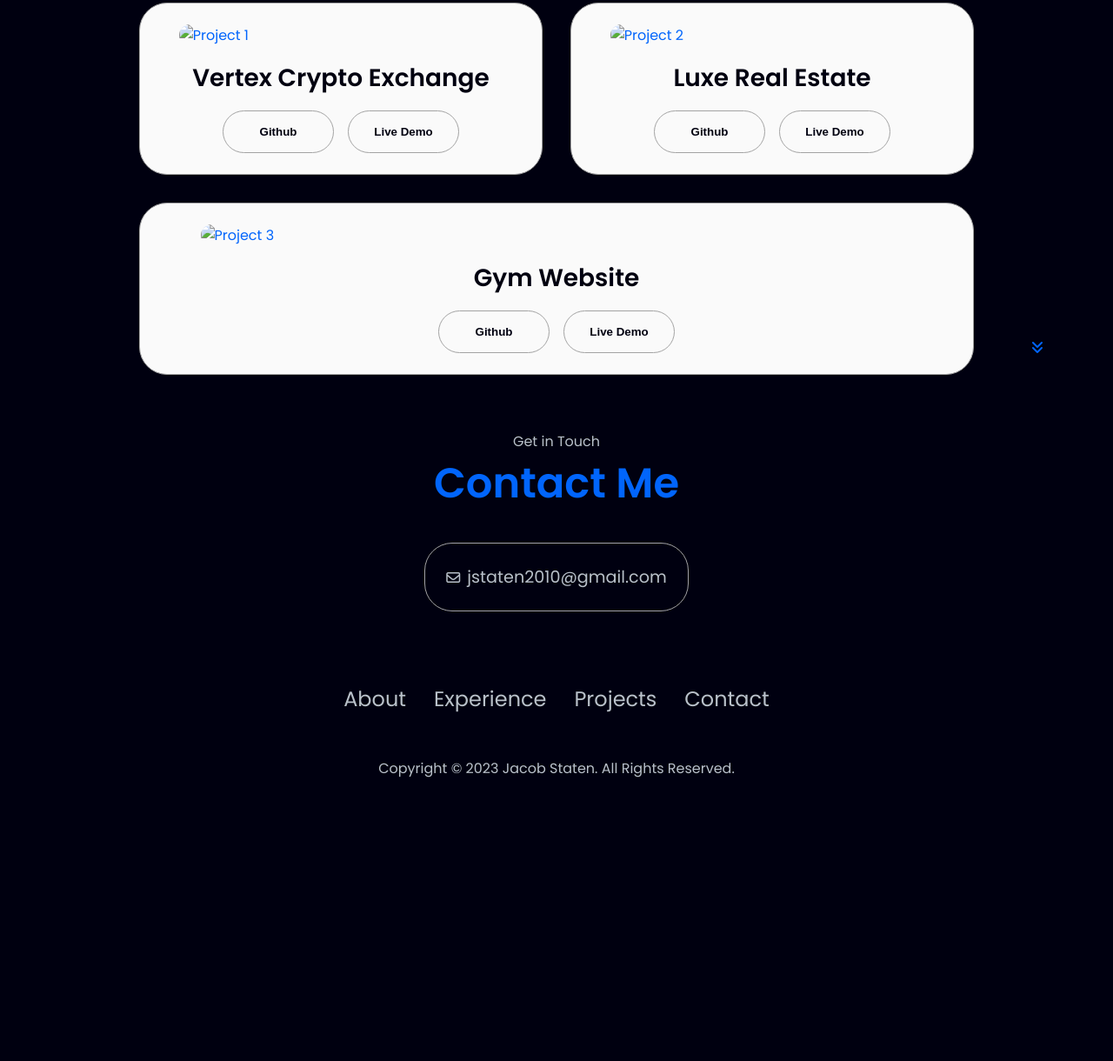
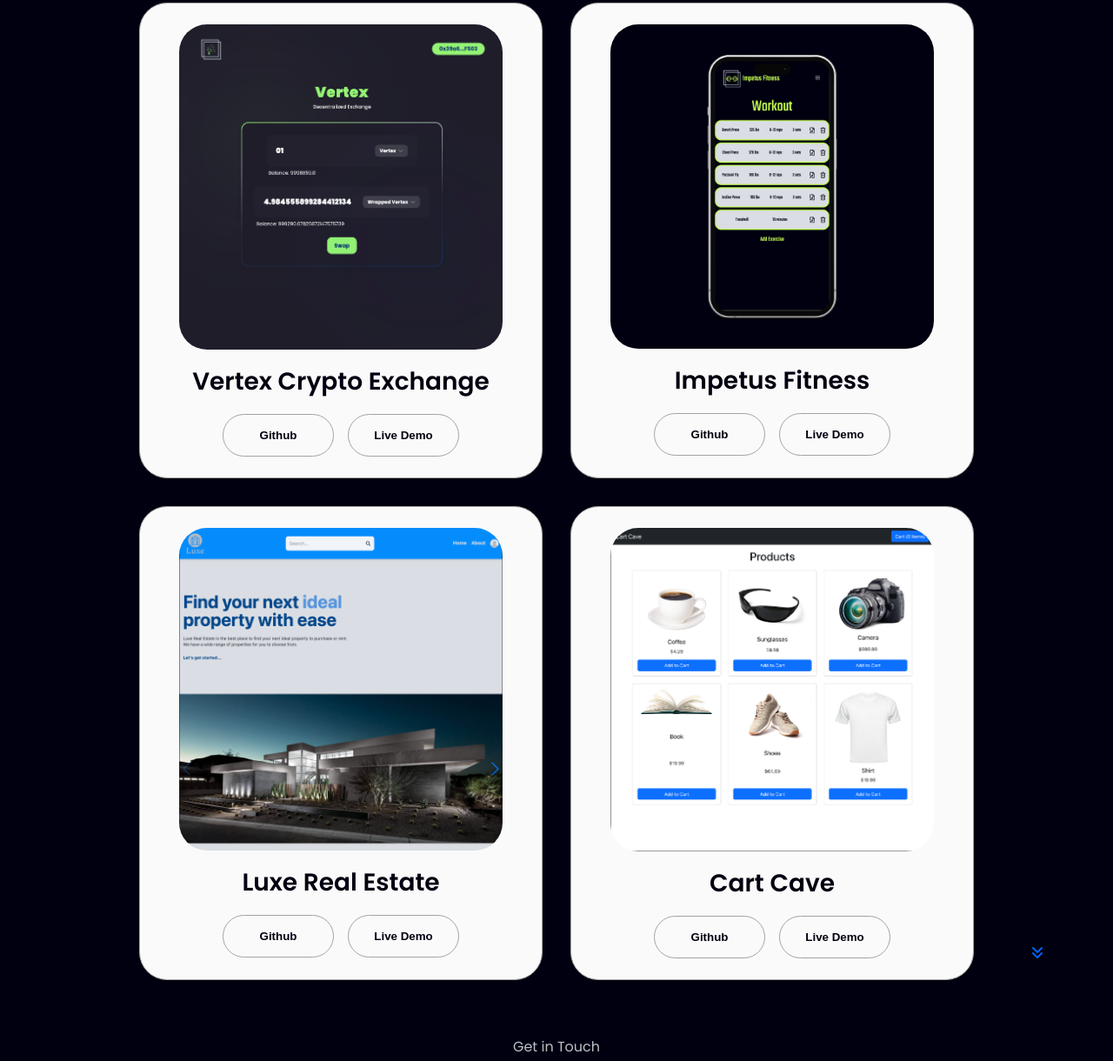
Before and after one commit to jscoding10/portfolio-website, a plain HTML site: page index.html in a window 1280 px wide. Shown: the part 2590-3810 px from the top of the page at 87% size. Before the commit the page ends 3533 px from the top, so only its background shows below. Drawn offline with nearby package versions, Linux system fonts and the light colour scheme.

Commit message:
Prepare portfolio site for deployment

```diff
--- a/index.html
+++ b/index.html
@@ -53,7 +53,7 @@
         <div class="btn-container">
           <button
             class="btn btn-color-2"
-            onclick="window.open('./assets/resume-example.pdf')"
+            onclick="window.open('./assets/jacob-staten-resume.pdf')"
           >
             Download CV
           </button>
@@ -62,20 +62,7 @@
           </button>
         </div>
         <div id="socials-container">
-          <!-- <img
-            src="./assets/linkedin.png"
-            alt="My LinkedIn profile"
-            class="icon"
-            onclick="location.href='https://linkedin.com/'"
-          /> -->
-          <!-- <img
-            src="./assets/github.png"
-            alt="My Github profile"
-            class="icon"
-            onclick= "location.href='https://github.com/jscoding10'"
-          /> -->
           <i class="devicon-github-original icon" onclick= "javascript:location.href='https://github.com/jscoding10'"></i>
-          <!-- <i class="fa-brands fa-linkedin-in icon" onclick="javascript:location.href='https://github.com/jscoding10'"></i> -->
         </div>
       </div>
     </section>
@@ -85,11 +72,6 @@
       <h1 class="title">About Me</h1>
       <div class="section-container">
         <div class="section__pic-container">
-          <!-- <img
-            src="./assets/jacob-about.png"
-            alt="Jacob picture"
-            class="about-pic"
-          /> -->
         </div>
         <div class="about-details-container">
           <div class="about-containers">
@@ -114,13 +96,7 @@
           </div>
           <div class="text-container">
             <p>
-              <!-- Lorem ipsum dolor sit amet consectetur adipisicing elit. Hic quis
-              reprehenderit et laborum, rem, dolore eum quod voluptate
-              exercitationem nobis, nihil esse debitis maxime facere minus sint
-              delectus velit in eos quo officiis explicabo deleniti dignissimos.
-              Eligendi illum libero dolorum cum laboriosam corrupti quidem,
-              reiciendis ea magnam? Nulla, impedit fuga! -->
-              I began software engineering work as an intern for a federal law enforcement agency. I helped computer scientists on the cyber squad build applications with HTML, CSS, and JavaScript and databases on the intranet to assist with investigations. I then continued to hone my skills by building full-stack web applications and learning new programming languages, frameworks, libraries, and databases. After taking time to pursue a career in forensic science at my local police department, I desire to return to software engineering work. Whether I am working out or watching a movie, I am constantly pondering what problems I can solve through software engineering. I am a passionate software engineer who will do whatever it takes to find an answer. Please take a look at some of my projects below and contact me if you believe I could help you solve your problem through software engineering.
+              I began software engineering work as an intern for a federal law enforcement agency. I helped computer scientists on the Cyber squad build applications, algorithms, and databases to assist with investigations regarding ransomware, money laundering, and child sexual abuse materials. I continued to hone my skills by building full-stack web applications and learning new programming languages, frameworks, libraries, and databases. After taking time to pursue a career in forensic science, I desire to return to software engineering work. Whether I am working out or watching a movie, I am constantly pondering what problems I can solve through software engineering. I am a passionate, creative, and detail-oriented software engineer who will do whatever it takes to find an answer. I am interested in full-stack development, blockchain development, and machine learning. Please take a look at some of my projects below and contact me if you believe I could help you solve your problem through software engineering.
             </p>
           </div>
         </div>
@@ -138,7 +114,6 @@
       <div class="experience-details-container">
         <div class="about-containers">
           <div class="details-container">
-            <!-- <h2 class="experience-sub-title">Frontend</h2> -->
             <div class="article-container">
               <article>
                 <img
@@ -148,7 +123,6 @@
                 />
                 <div>
                   <h3>HTML</h3>
-                  <!-- <p>Experienced</p> -->
                 </div>
               </article>
               <article>
@@ -159,7 +133,6 @@
                 />
                 <div>
                   <h3>CSS</h3>
-                  <!-- <p>Experienced</p> -->
                 </div>
               </article>
               <article>
@@ -170,7 +143,6 @@
                 />
                 <div>
                   <h3>JavaScript</h3>
-                  <!-- <p>Experienced</p> -->
                 </div>
               </article>
               <article>
@@ -181,7 +153,6 @@
                 />
                 <div>
                   <h3>React</h3>
-                  <!-- <p>Intermediate</p> -->
                 </div>
               </article>
               <article>
@@ -192,7 +163,6 @@
                 />
                 <div>
                   <h3>Tailwind</h3>
-                  <!-- <p>Intermediate</p> -->
                 </div>
               </article>
               <article>
@@ -203,7 +173,6 @@
                 />
                 <div>
                   <h3>Redux</h3>
-                  <!-- <p>Intermediate</p> -->
                 </div>
               </article>
               <article>
@@ -214,7 +183,6 @@
                 />
                 <div>
                   <h3>Bootstrap</h3>
-                  <!-- <p>Intermediate</p> -->
                 </div>
               </article>
               <article>
@@ -225,7 +193,6 @@
                 />
                 <div>
                   <h3>Next JS</h3>
-                  <!-- <p>Intermediate</p> -->
                 </div>
               </article>
               <article>
@@ -236,7 +203,6 @@
                 />
                 <div>
                   <h3>Photoshop</h3>
-                  <!-- <p>Intermediate</p> -->
                 </div>
               </article>
               <article>
@@ -247,13 +213,11 @@
                 />
                 <div>
                   <h3>Illustrator</h3>
-                  <!-- <p>Intermediate</p> -->
                 </div>
               </article>
             </div>
           </div>
           <div class="details-container">
-            <!-- <h2 class="experience-sub-title">Backend</h2> -->
             <div class="article-container">
               <article>
                 <img
@@ -263,7 +227,6 @@
                 />
                 <div>
                   <h3>Node.js</h3>
-                  <!-- <p>Intermediate</p> -->
                 </div>
               </article>
               <article>
@@ -274,7 +237,6 @@
                 />
                 <div>
                   <h3>MongoDB</h3>
-                  <!-- <p>Intermediate</p> -->
                 </div>
               </article>
               <article>
@@ -285,7 +247,6 @@
                 />
                 <div>
                   <h3>Express</h3>
-                  <!-- <p>Intermediate</p> -->
                 </div>
               </article>
               <article>
@@ -295,8 +256,7 @@
                   class="icon"
                 />
                 <div>
-                  <h3>PostgreeSQL</h3>
-                  <!-- <p>Basic</p> -->
+                  <h3>PostgreSQL</h3>
                 </div>
               </article>
               <article>
@@ -307,7 +267,6 @@
                 />
                 <div>
                   <h3>Firebase</h3>
-                  <!-- <p>Basic</p> -->
                 </div>
               </article>
               <article>
@@ -318,7 +277,6 @@
                 />
                 <div>
                   <h3>MySQL</h3>
-                  <!-- <p>Basic</p> -->
                 </div>
               </article>
               <article>
@@ -329,7 +287,6 @@
                 />
                 <div>
                   <h3>MATLAB</h3>
-                  <!-- <p>Basic</p> -->
                 </div>
               </article>
               <article>
@@ -340,7 +297,6 @@
                 />
                 <div>
                   <h3>Git</h3>
-                  <!-- <p>Intermediate</p> -->
                 </div>
               </article>
               <article>
@@ -351,7 +307,6 @@
                 />
                 <div>
                   <h3>Linux</h3>
-                  <!-- <p>Intermediate</p> -->
                 </div>
               </article>
               <article>
@@ -362,7 +317,6 @@
                 />
                 <div>
                   <h3>Bash</h3>
-                  <!-- <p>Intermediate</p> -->
                 </div>
               </article>
             </div>
@@ -384,8 +338,8 @@
           <div class="details-container color-container">
             <div class="article-container">
               <img
-                src="./assets/project-1.png"
-                alt="Project 1"
+                src="./assets/vertex-portfolio-image.png"
+                alt="Vertex Crypto Exchange"
                 class="project-img"
               />
             </div>
@@ -393,13 +347,13 @@
             <div class="btn-container">
               <button
                 class="btn btn-color-2 project-btn"
-                onclick="location.href='https://github.com/'"
+                onclick="location.href='https://github.com/jscoding10/vertex-decentralized-cryptocurrency-exchange'"
               >
                 Github
               </button>
               <button
                 class="btn btn-color-2 project-btn"
-                onclick="location.href='https://github.com/'"
+                onclick="location.href='https://vertex-decentralized-crypto-exchange.netlify.app/'"
               >
                 Live Demo
               </button>
@@ -408,22 +362,22 @@
           <div class="details-container color-container">
             <div class="article-container">
               <img
-                src="./assets/project-2.png"
-                alt="Project 2"
+                src="./assets/impetus-fitness-portfolio-image.png"
+                alt="Impetus Fitness"
                 class="project-img"
               />
             </div>
-            <h2 class="experience-sub-title project-title">Luxe Real Estate</h2>
+            <h2 class="experience-sub-title project-title">Impetus Fitness</h2>
             <div class="btn-container">
               <button
                 class="btn btn-color-2 project-btn"
-                onclick="location.href='https://github.com/'"
+                onclick="location.href='https://github.com/jscoding10/impetus-fitness'"
               >
                 Github
               </button>
               <button
                 class="btn btn-color-2 project-btn"
-                onclick="location.href='https://github.com/'"
+                onclick="location.href='https://impetus-fitness.onrender.com/'"
               >
                 Live Demo
               </button>
@@ -432,22 +386,46 @@
           <div class="details-container color-container">
             <div class="article-container">
               <img
-                src="./assets/project-3.png"
-                alt="Project 3"
+                src="./assets/luxe-real-estate-portfolio-image.png"
+                alt="Luxe Real Estate"
                 class="project-img"
               />
             </div>
-            <h2 class="experience-sub-title project-title">Gym Website</h2>
+            <h2 class="experience-sub-title project-title">Luxe Real Estate</h2>
             <div class="btn-container">
               <button
                 class="btn btn-color-2 project-btn"
-                onclick="location.href='https://github.com/'"
+                onclick="location.href='https://github.com/jscoding10/luxe-real-estate'"
               >
                 Github
               </button>
               <button
                 class="btn btn-color-2 project-btn"
-                onclick="location.href='https://github.com/'"
+                onclick="location.href='https://luxe-real-estate.onrender.com/'"
+              >
+                Live Demo
+              </button>
+            </div>
+          </div>
+          <div class="details-container color-container">
+            <div class="article-container">
+              <img
+                src="./assets/cart-cave-portfolio-image.png"
+                alt="Project 3"
+                class="project-img"
+              />
+            </div>
+            <h2 class="experience-sub-title project-title">Cart Cave</h2>
+            <div class="btn-container">
+              <button
+                class="btn btn-color-2 project-btn"
+                onclick="location.href='https://github.com/jscoding10/cart-cave'"
+              >
+                Github
+              </button>
+              <button
+                class="btn btn-color-2 project-btn"
+                onclick="location.href='https://cart-cave.onrender.com/'"
               >
                 Live Demo
               </button>
@@ -455,12 +433,6 @@
           </div>
         </div>
       </div>
-      <!-- <img
-        src="./assets/arrow.png"
-        alt="Arrow icon"
-        class="icon arrow"
-        onclick="location.href='./#contact'"
-      /> -->
       <i
         class="fa-solid fa-angles-down icon arrow"
         onclick="location.href='./#contact'"
@@ -473,21 +445,9 @@
       <h1 class="title">Contact Me</h1>
       <div class="contact-info-upper-container">
         <div class="contact-info-container">
-          <!-- <img
-            src="./assets/email.png"
-            alt="Email icon"
-            class="icon contact-icon email-icon"
-          /> -->
           <i class="fa-regular fa-envelope email-icon"></i>
           <p><a href="mailto:jstaten2010@gmail.com">jstaten2010@gmail.com</a></p>
-
         </div>
-
-        <!-- <div class="contact-info-container">
-          <i class="fa-brands fa-linkedin"></i>
-          <i class="fa-brands fa-linkedin-in icon"></i>
-          <p><a href="https://www.linkedin.com">LinkedIn</a></p>
-        </div> -->
       </div>
     </section>
     <footer>
```
Also changed, not shown: assets/cart-cave-portfolio-image.png (added), assets/impetus-fitness-portfolio-image.png (added), assets/impetus-without-phone-one.png (added), assets/luxe-real-estate-portfolio-image.png (added), assets/vertex-portfolio-image.png (added), assets/vertex-screen-width.png (added), 2 other files.
